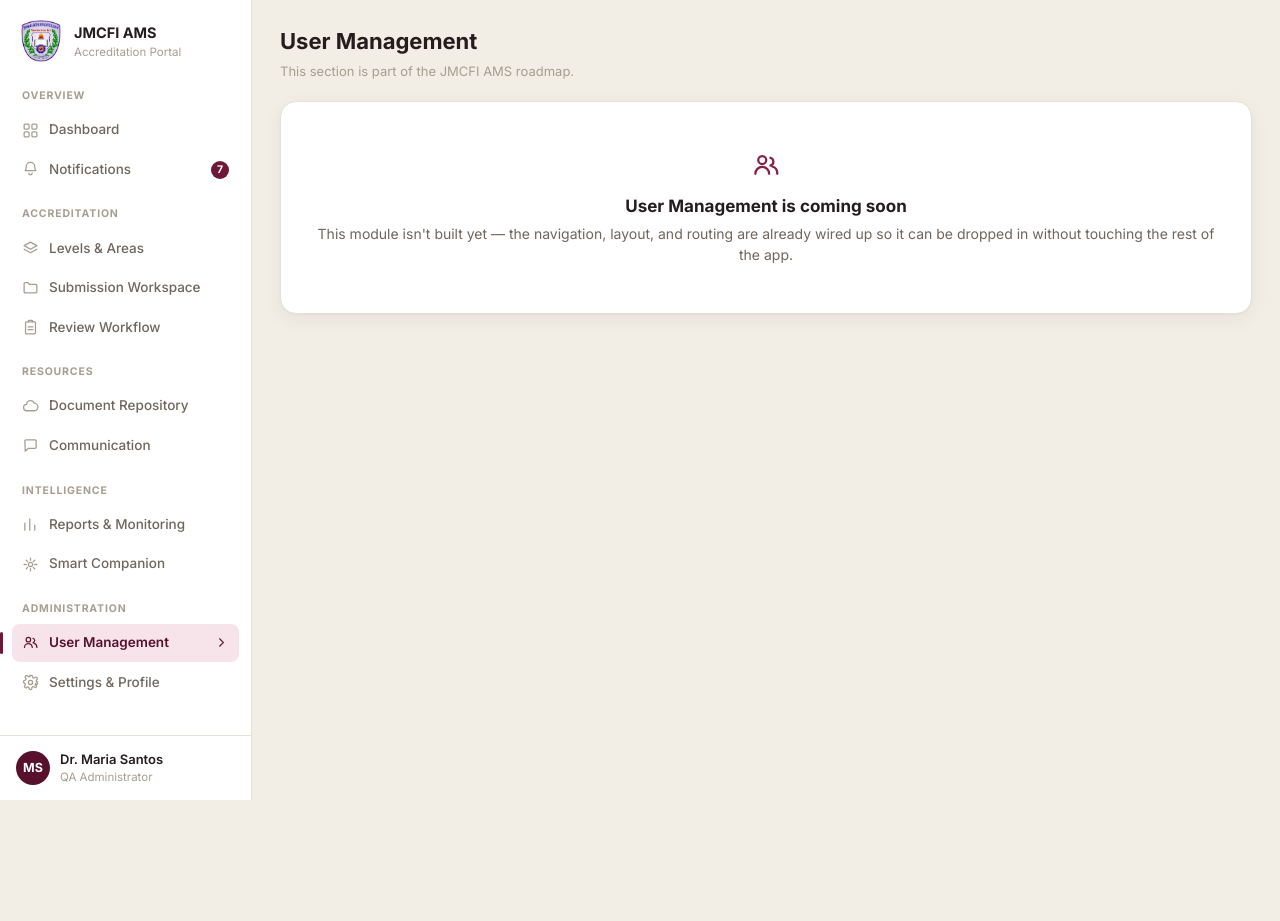
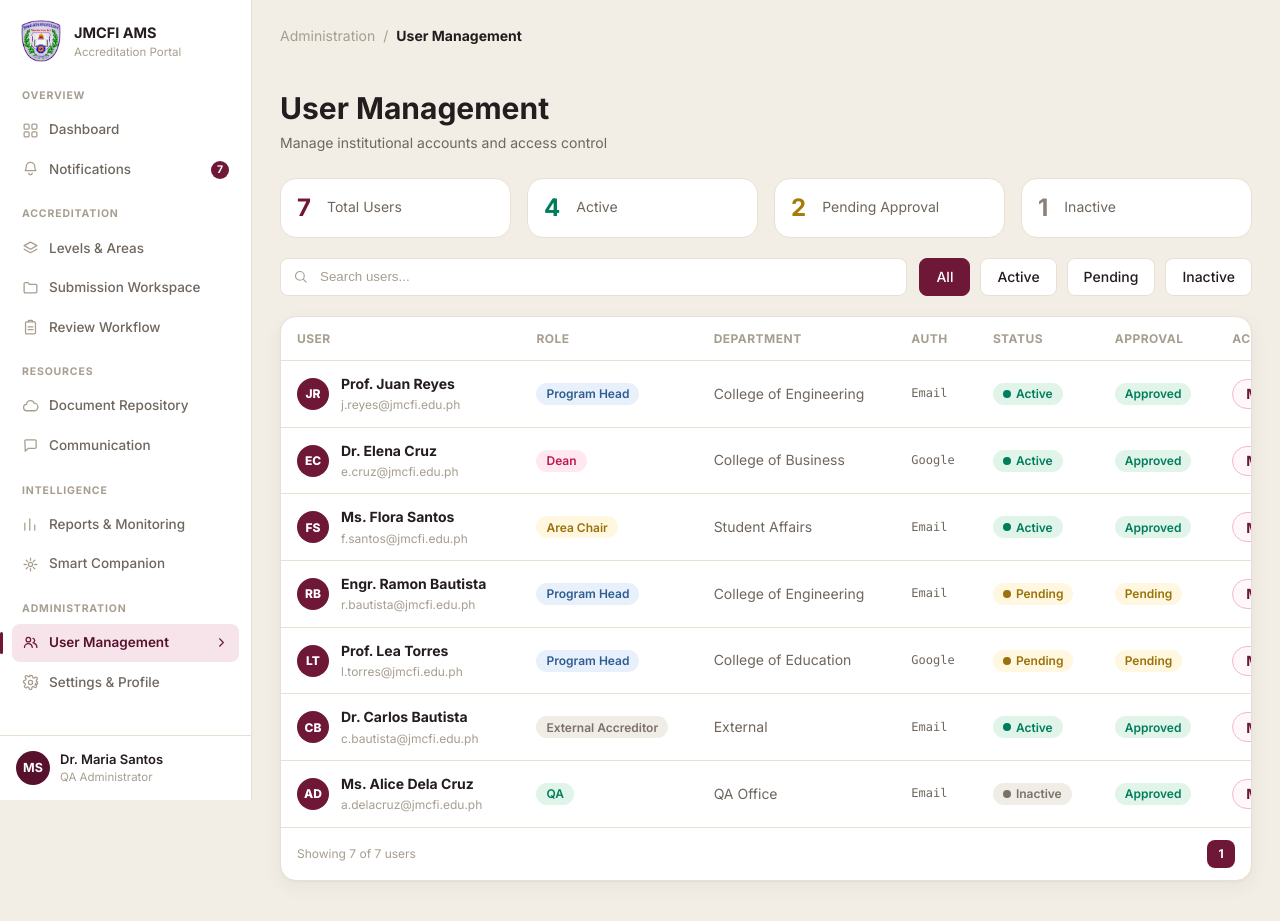
Before and after one commit to Ashhh02/accreditation_management_system, a Django app: page /account/users/ in a window 1280 px wide. Before the commit the page ends 800 px from the top, so only its background shows below. Run offline with Django 5.2, Linux system fonts and the light colour scheme.

Commit message:
add user management page

```diff
--- a/accounts/templates/accounts/user_management.html
+++ b/accounts/templates/accounts/user_management.html
@@ -1,4 +1,96 @@
 {% extends 'base.html' %}
+{% load static nav_extras %}
+
+{% block extra_css %}
+  <link rel="stylesheet" href="{% static 'css/user_management.css' %}">
+{% endblock %}
+
 {% block content %}
-  {% include 'partials/_placeholder.html' with icon_name='users' %}
+  <div class="users-page">
+    <div class="users-breadcrumb">
+      <span>Administration</span>
+      <span>/</span>
+      <strong>User Management</strong>
+    </div>
+
+    <header class="users-header">
+      <h1>User Management</h1>
+      <p>Manage institutional accounts and access control</p>
+    </header>
+
+    <section class="users-stat-grid" aria-label="User summary">
+      {% for stat in user_stats %}
+        <article class="users-stat-card">
+          <strong class="tone-{{ stat.tone }}">{{ stat.value }}</strong>
+          <span>{{ stat.label }}</span>
+        </article>
+      {% endfor %}
+    </section>
+
+    <section class="users-toolbar" aria-label="User search and filters">
+      <label class="users-search">
+        {% icon 'search' %}
+        <input type="search" placeholder="Search users...">
+      </label>
+
+      <div class="users-filter-tabs" aria-label="Filter users by status">
+        <button type="button" class="is-active">All</button>
+        <button type="button">Active</button>
+        <button type="button">Pending</button>
+        <button type="button">Inactive</button>
+      </div>
+    </section>
+
+    <section class="users-table-card">
+      <div class="users-table-wrap">
+        <table>
+          <thead>
+            <tr>
+              <th>User</th>
+              <th>Role</th>
+              <th>Department</th>
+              <th>Auth</th>
+              <th>Status</th>
+              <th>Approval</th>
+              <th>Actions</th>
+            </tr>
+          </thead>
+          <tbody>
+            {% for user in users %}
+              <tr>
+                <td>
+                  <div class="user-identity">
+                    <span class="user-avatar">{{ user.initials }}</span>
+                    <div>
+                      <strong>{{ user.name }}</strong>
+                      <span>{{ user.email }}</span>
+                    </div>
+                  </div>
+                </td>
+                <td>
+                  <span class="user-chip tone-{{ user.role_tone }}">{{ user.role }}</span>
+                </td>
+                <td>{{ user.department }}</td>
+                <td class="user-auth">{{ user.auth }}</td>
+                <td>
+                  <span class="user-presence tone-{{ user.status_tone }}">{{ user.status }}</span>
+                </td>
+                <td>
+                  <span class="user-chip tone-{{ user.approval_tone }}">{{ user.approval }}</span>
+                </td>
+                <td>
+                  <button type="button" class="manage-btn">Manage</button>
+                </td>
+              </tr>
+            {% endfor %}
+          </tbody>
+        </table>
+      </div>
+
+      <footer class="users-table-footer">
+        <span>Showing 7 of 7 users</span>
+        <span class="page-pill">1</span>
+      </footer>
+    </section>
+  </div>
 {% endblock %}
--- a/accounts/views.py
+++ b/accounts/views.py
@@ -3,7 +3,115 @@ from django.views.generic import TemplateView
 
 class UserManagementView(TemplateView):
     template_name = 'accounts/user_management.html'
-    extra_context = {'page_title': 'User Management'}
+
+    def get_context_data(self, **kwargs):
+        context = super().get_context_data(**kwargs)
+        users = [
+            {
+                'initials': 'JR',
+                'name': 'Prof. Juan Reyes',
+                'email': 'j.reyes@jmcfi.edu.ph',
+                'role': 'Program Head',
+                'role_tone': 'blue',
+                'department': 'College of Engineering',
+                'auth': 'Email',
+                'status': 'Active',
+                'status_tone': 'green',
+                'approval': 'Approved',
+                'approval_tone': 'green',
+            },
+            {
+                'initials': 'EC',
+                'name': 'Dr. Elena Cruz',
+                'email': 'e.cruz@jmcfi.edu.ph',
+                'role': 'Dean',
+                'role_tone': 'rose',
+                'department': 'College of Business',
+                'auth': 'Google',
+                'status': 'Active',
+                'status_tone': 'green',
+                'approval': 'Approved',
+                'approval_tone': 'green',
+            },
+            {
+                'initials': 'FS',
+                'name': 'Ms. Flora Santos',
+                'email': 'f.santos@jmcfi.edu.ph',
+                'role': 'Area Chair',
+                'role_tone': 'gold',
+                'department': 'Student Affairs',
+                'auth': 'Email',
+                'status': 'Active',
+                'status_tone': 'green',
+                'approval': 'Approved',
+                'approval_tone': 'green',
+            },
+            {
+                'initials': 'RB',
+                'name': 'Engr. Ramon Bautista',
+                'email': 'r.bautista@jmcfi.edu.ph',
+                'role': 'Program Head',
+                'role_tone': 'blue',
+                'department': 'College of Engineering',
+                'auth': 'Email',
+                'status': 'Pending',
+                'status_tone': 'gold',
+                'approval': 'Pending',
+                'approval_tone': 'gold',
+            },
+            {
+                'initials': 'LT',
+                'name': 'Prof. Lea Torres',
+                'email': 'l.torres@jmcfi.edu.ph',
+                'role': 'Program Head',
+                'role_tone': 'blue',
+                'department': 'College of Education',
+                'auth': 'Google',
+                'status': 'Pending',
+                'status_tone': 'gold',
+                'approval': 'Pending',
+                'approval_tone': 'gold',
+            },
+            {
+                'initials': 'CB',
+                'name': 'Dr. Carlos Bautista',
+                'email': 'c.bautista@jmcfi.edu.ph',
+                'role': 'External Accreditor',
+                'role_tone': 'slate',
+                'department': 'External',
+                'auth': 'Email',
+                'status': 'Active',
+                'status_tone': 'green',
+                'approval': 'Approved',
+                'approval_tone': 'green',
+            },
+            {
+                'initials': 'AD',
+                'name': 'Ms. Alice Dela Cruz',
+                'email': 'a.delacruz@jmcfi.edu.ph',
+                'role': 'QA',
+                'role_tone': 'green',
+                'department': 'QA Office',
+                'auth': 'Email',
+                'status': 'Inactive',
+                'status_tone': 'slate',
+                'approval': 'Approved',
+                'approval_tone': 'green',
+            },
+        ]
+        context.update(
+            {
+                'page_title': 'User Management',
+                'users': users,
+                'user_stats': [
+                    {'label': 'Total Users', 'value': 7, 'tone': 'rose'},
+                    {'label': 'Active', 'value': 4, 'tone': 'green'},
+                    {'label': 'Pending Approval', 'value': 2, 'tone': 'gold'},
+                    {'label': 'Inactive', 'value': 1, 'tone': 'slate'},
+                ],
+            }
+        )
+        return context
 
 
 class SettingsProfileView(TemplateView):
--- /dev/null
+++ b/static/css/user_management.css
@@ -0,0 +1,319 @@
+.users-page {
+  width: 100%;
+}
+
+.users-breadcrumb {
+  display: flex;
+  align-items: center;
+  gap: 8px;
+  margin-bottom: 46px;
+  color: var(--color-text-faint);
+  font-size: 14px;
+}
+
+.users-breadcrumb strong {
+  color: var(--color-text);
+}
+
+.users-header {
+  margin-bottom: 24px;
+}
+
+.users-header h1 {
+  font-size: 30px;
+  line-height: 1.1;
+}
+
+.users-header p {
+  margin-top: 8px;
+  color: var(--color-text-muted);
+}
+
+.users-stat-grid {
+  display: grid;
+  grid-template-columns: repeat(4, minmax(0, 1fr));
+  gap: 16px;
+  margin-bottom: 20px;
+}
+
+.users-stat-card {
+  min-height: 60px;
+  display: flex;
+  align-items: center;
+  gap: 16px;
+  padding: 16px;
+  border: 1px solid var(--color-border);
+  border-radius: var(--radius-lg);
+  background: var(--color-surface);
+}
+
+.users-stat-card strong {
+  font-size: 24px;
+  line-height: 1;
+}
+
+.users-stat-card span {
+  color: var(--color-text-muted);
+}
+
+.tone-green {
+  color: #007d5b;
+}
+
+.tone-gold {
+  color: #a77a06;
+}
+
+.tone-rose {
+  color: var(--maroon-700);
+}
+
+.tone-slate {
+  color: #8b8177;
+}
+
+.users-toolbar {
+  display: grid;
+  grid-template-columns: minmax(320px, 1fr) auto;
+  gap: 12px;
+  align-items: center;
+  margin-bottom: 20px;
+}
+
+.users-search {
+  height: 38px;
+  display: flex;
+  align-items: center;
+  gap: 10px;
+  padding: 0 12px;
+  border: 1px solid var(--color-border);
+  border-radius: var(--radius-sm);
+  background: var(--color-surface);
+  color: var(--color-text-faint);
+}
+
+.users-search .icon {
+  width: 15px;
+  height: 15px;
+  flex-shrink: 0;
+}
+
+.users-search input {
+  width: 100%;
+  min-width: 0;
+  border: 0;
+  outline: 0;
+  background: transparent;
+  color: var(--color-text);
+}
+
+.users-search input::placeholder {
+  color: var(--color-text-faint);
+}
+
+.users-filter-tabs {
+  display: flex;
+  gap: 10px;
+}
+
+.users-filter-tabs button {
+  height: 38px;
+  padding: 0 16px;
+  border: 1px solid var(--color-border);
+  border-radius: var(--radius-sm);
+  background: var(--color-surface);
+  color: var(--color-text);
+  font-weight: 500;
+}
+
+.users-filter-tabs button.is-active {
+  border-color: var(--maroon-700);
+  background: var(--maroon-700);
+  color: #fff;
+}
+
+.users-table-card {
+  overflow: hidden;
+  border: 1px solid var(--color-border);
+  border-radius: var(--radius-lg);
+  background: var(--color-surface);
+  box-shadow: var(--shadow-card);
+}
+
+.users-table-wrap {
+  width: 100%;
+  overflow-x: auto;
+}
+
+.users-table-card table {
+  width: 100%;
+  min-width: 1060px;
+  border-collapse: collapse;
+}
+
+.users-table-card th,
+.users-table-card td {
+  padding: 13px 16px;
+  border-bottom: 1px solid var(--color-border);
+  text-align: left;
+  vertical-align: middle;
+}
+
+.users-table-card th {
+  color: var(--color-text-faint);
+  font-size: 12px;
+  font-weight: 700;
+  letter-spacing: 0.04em;
+  text-transform: uppercase;
+}
+
+.users-table-card td {
+  color: var(--color-text-muted);
+}
+
+.user-identity {
+  display: flex;
+  align-items: center;
+  gap: 12px;
+}
+
+.user-avatar {
+  width: 32px;
+  height: 32px;
+  display: inline-flex;
+  align-items: center;
+  justify-content: center;
+  flex-shrink: 0;
+  border-radius: 50%;
+  background: var(--maroon-700);
+  color: #fff;
+  font-size: 12px;
+  font-weight: 800;
+}
+
+.user-identity strong {
+  display: block;
+  color: var(--color-text);
+  font-size: 14px;
+}
+
+.user-identity span:not(.user-avatar) {
+  display: block;
+  margin-top: 2px;
+  color: var(--color-text-faint);
+  font-size: 12px;
+}
+
+.user-chip,
+.user-presence {
+  display: inline-flex;
+  align-items: center;
+  min-height: 22px;
+  padding: 0 10px;
+  border-radius: var(--radius-pill);
+  font-size: 12px;
+  font-weight: 600;
+}
+
+.user-chip.tone-blue {
+  background: #e8f1fb;
+  color: #2f5d91;
+}
+
+.user-chip.tone-green,
+.user-presence.tone-green {
+  background: #e0f4e9;
+  color: #007d5b;
+}
+
+.user-chip.tone-gold,
+.user-presence.tone-gold {
+  background: #fff7df;
+  color: #9a710a;
+}
+
+.user-chip.tone-rose {
+  background: #ffe8ef;
+  color: #bf164c;
+}
+
+.user-chip.tone-slate,
+.user-presence.tone-slate {
+  background: #f0ece6;
+  color: #7a7168;
+}
+
+.user-presence::before {
+  content: '';
+  width: 8px;
+  height: 8px;
+  margin-right: 5px;
+  border-radius: 50%;
+  background: currentColor;
+}
+
+.user-auth {
+  font-family: ui-monospace, SFMono-Regular, Menlo, Consolas, monospace;
+  font-size: 12px;
+}
+
+.manage-btn {
+  min-height: 30px;
+  padding: 0 13px;
+  border: 1px solid #f0b9d0;
+  border-radius: var(--radius-pill);
+  background: #fff7fa;
+  color: var(--maroon-700);
+  font-weight: 700;
+}
+
+.manage-btn:hover {
+  background: var(--maroon-100);
+}
+
+.users-table-footer {
+  display: flex;
+  align-items: center;
+  justify-content: space-between;
+  gap: 16px;
+  padding: 12px 16px;
+  color: var(--color-text-faint);
+  font-size: 12px;
+}
+
+.page-pill {
+  min-width: 28px;
+  height: 28px;
+  display: inline-flex;
+  align-items: center;
+  justify-content: center;
+  border-radius: var(--radius-sm);
+  background: var(--maroon-700);
+  color: #fff;
+  font-weight: 700;
+}
+
+@media (max-width: 1100px) {
+  .users-stat-grid {
+    grid-template-columns: repeat(2, minmax(0, 1fr));
+  }
+
+  .users-toolbar {
+    grid-template-columns: 1fr;
+  }
+}
+
+@media (max-width: 680px) {
+  .users-breadcrumb {
+    margin-bottom: 28px;
+  }
+
+  .users-stat-grid {
+    grid-template-columns: 1fr;
+  }
+
+  .users-filter-tabs {
+    overflow-x: auto;
+    padding-bottom: 2px;
+  }
+}
```
